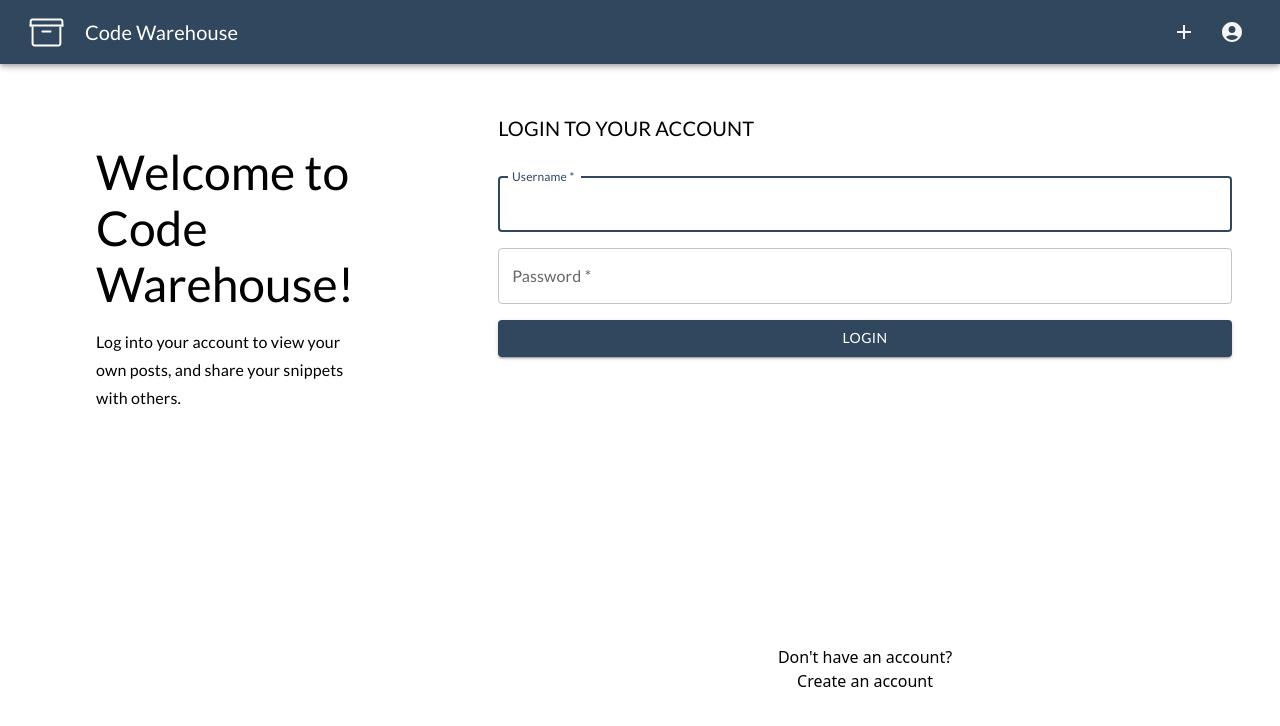
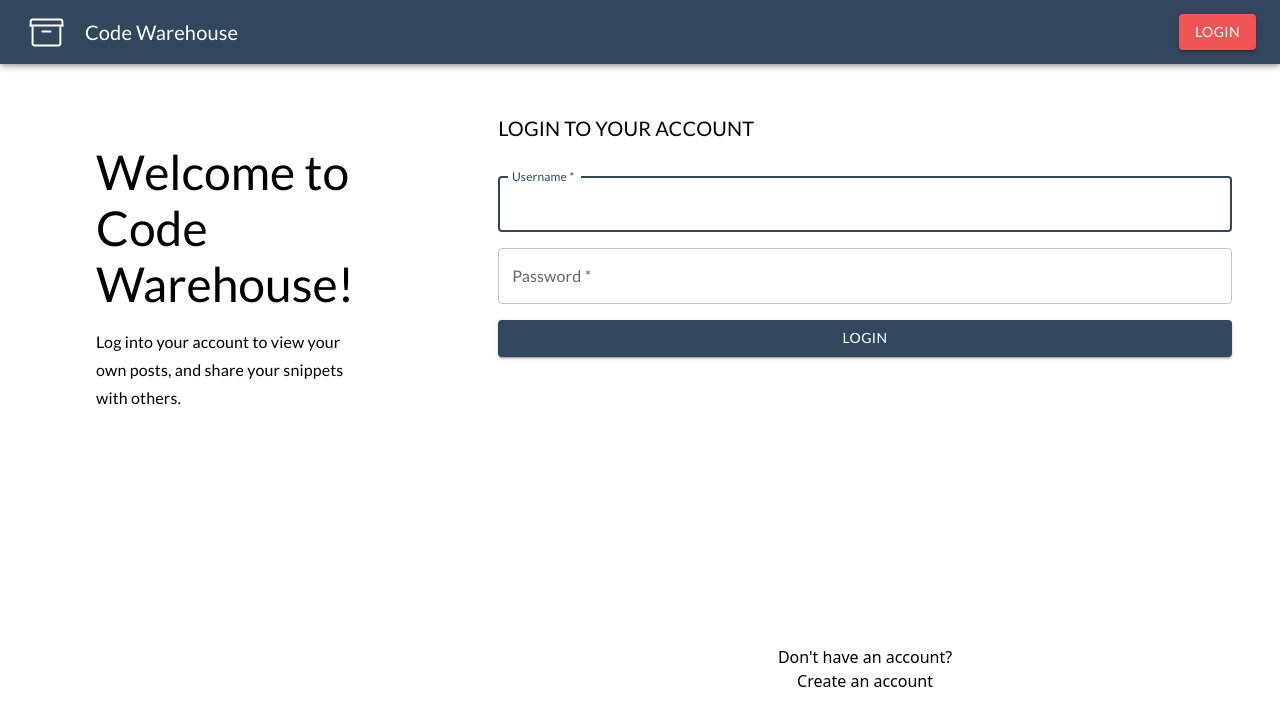
Before and after one commit to robertchenbao/code-warehouse, a React (Create React App) app in the folder frontend/: page /login in a window 1280 px wide. Shown: the top 726 px of the page. Built offline with nearby package versions, Linux system fonts and the light colour scheme.

Commit message:
Add login button

```diff
--- a/frontend/src/AccountMenu.js
+++ b/frontend/src/AccountMenu.js
@@ -4,6 +4,7 @@ import Menu from "@mui/material/Menu";
 import { useNavigate } from "react-router-dom";
 import MenuItem from "@mui/material/MenuItem";
 import IconButton from "@mui/material/IconButton";
+import Button from "@mui/material/Button";
 import { useTheme } from "@mui/material/styles";
 import Tooltip from "@mui/material/Tooltip";
 import AddIcon from "@mui/icons-material/Add";
@@ -14,12 +15,11 @@ export default function AccountMenu() {
     const navigate = useNavigate();
     const theme = useTheme();
 
-    const [auth, setAuth] = React.useState(true);
+    // if the user is logged in (initialized as false)
+    // TODO: use localStorage to check login status
+    let auth = false;
+
     const [anchorEl, setAnchorEl] = React.useState(null);
-
-    const handleChange = (event) => {
-        setAuth(event.target.checked);
-    };
 
     const handleMenu = (event) => {
         setAnchorEl(event.currentTarget);
@@ -47,19 +47,18 @@ export default function AccountMenu() {
 
     if (auth) {
         return (
-            <div className="flex flex-row">
+            <div className="flex flex-row items-center">
                 <Tooltip arrow title="Create a new snippet">
-                    <IconButton
+                    <Button
                         variant="contained"
-                        size="large"
+                        size="medium"
                         aria-label="create a new snippet"
                         onClick={handleOpenDialog}
-                        sx={{
-                            color: theme.palette.background.main,
-                        }}
+                        color="secondary"
+                        startIcon={<AddIcon />}
                     >
-                        <AddIcon />
-                    </IconButton>
+                        New
+                    </Button>
                 </Tooltip>
                 <PostDialog open={open} onClose={handleCloseDialog} />
                 <IconButton
@@ -94,5 +93,17 @@ export default function AccountMenu() {
                 </Menu>
             </div>
         );
+    } else {
+        return (
+            <Button
+                variant="contained"
+                color="secondary"
+                onClick={() => {
+                    navigate("/login");
+                }}
+            >
+                Login
+            </Button>
+        );
     }
 }
```
